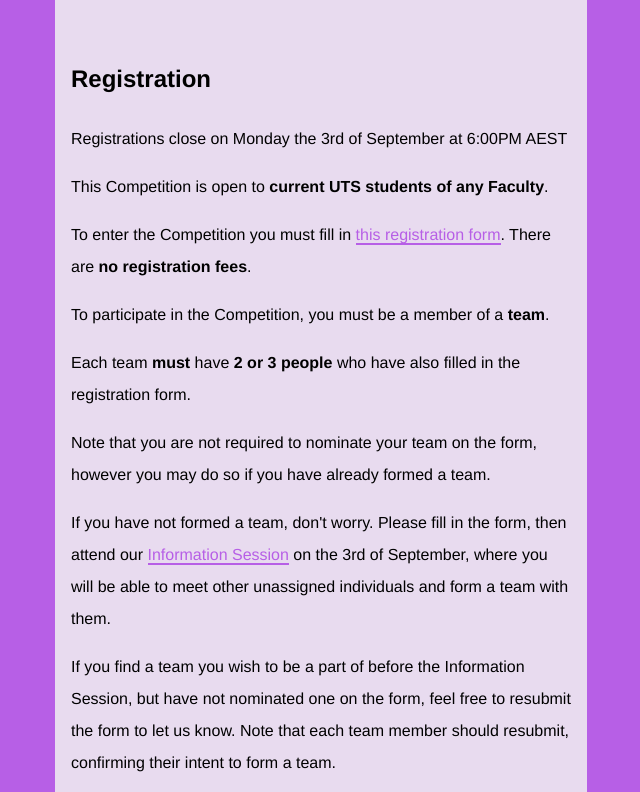
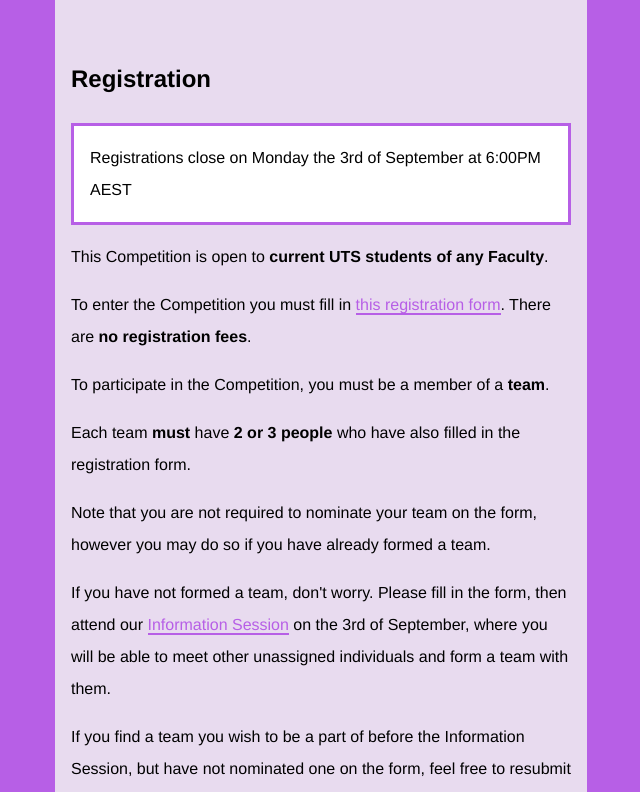
Before and after one commit to ProgSoc/progcomp2018, a plain HTML site: page index.html in a window 1280 px wide. Shown: the part 1440-2232 px from the top of the page, without its empty margins (319-959 px from the left). Drawn offline with Linux system fonts and the light colour scheme.

Commit message:
Make important notes and links stand out

```diff
--- a/css/jablib.css
+++ b/css/jablib.css
@@ -13,6 +13,19 @@ header {
 
 .hamburger {
   margin-top: -20px;
+}
+
+p.important-note,
+a.important-link {
+  padding: 1em;
+}
+
+.important-note,
+.important-link {
+  border: 3px solid #b75fe6;
+  background-color: #FFF;
+  display: block;
+  margin: 0 auto;
 }
 
 h1 {
```
